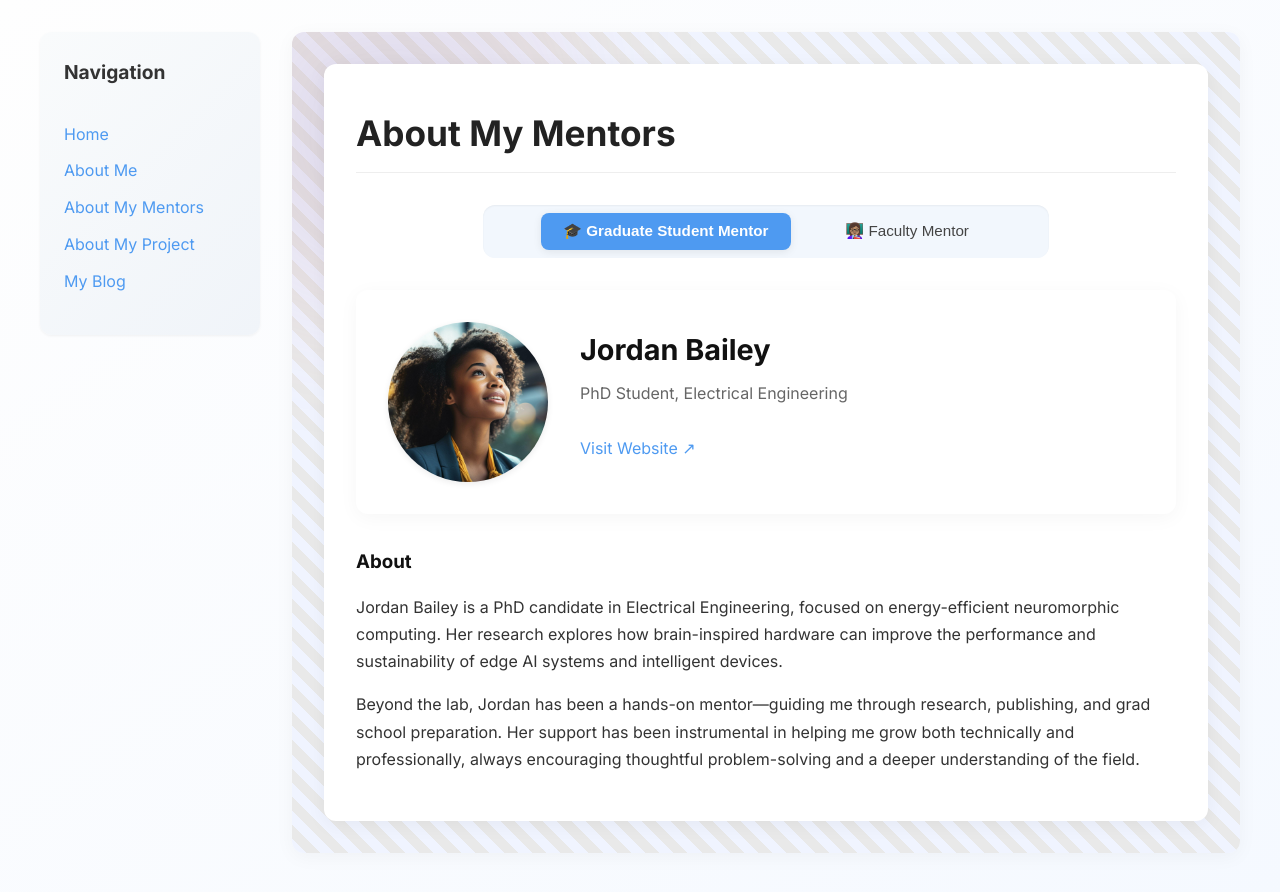
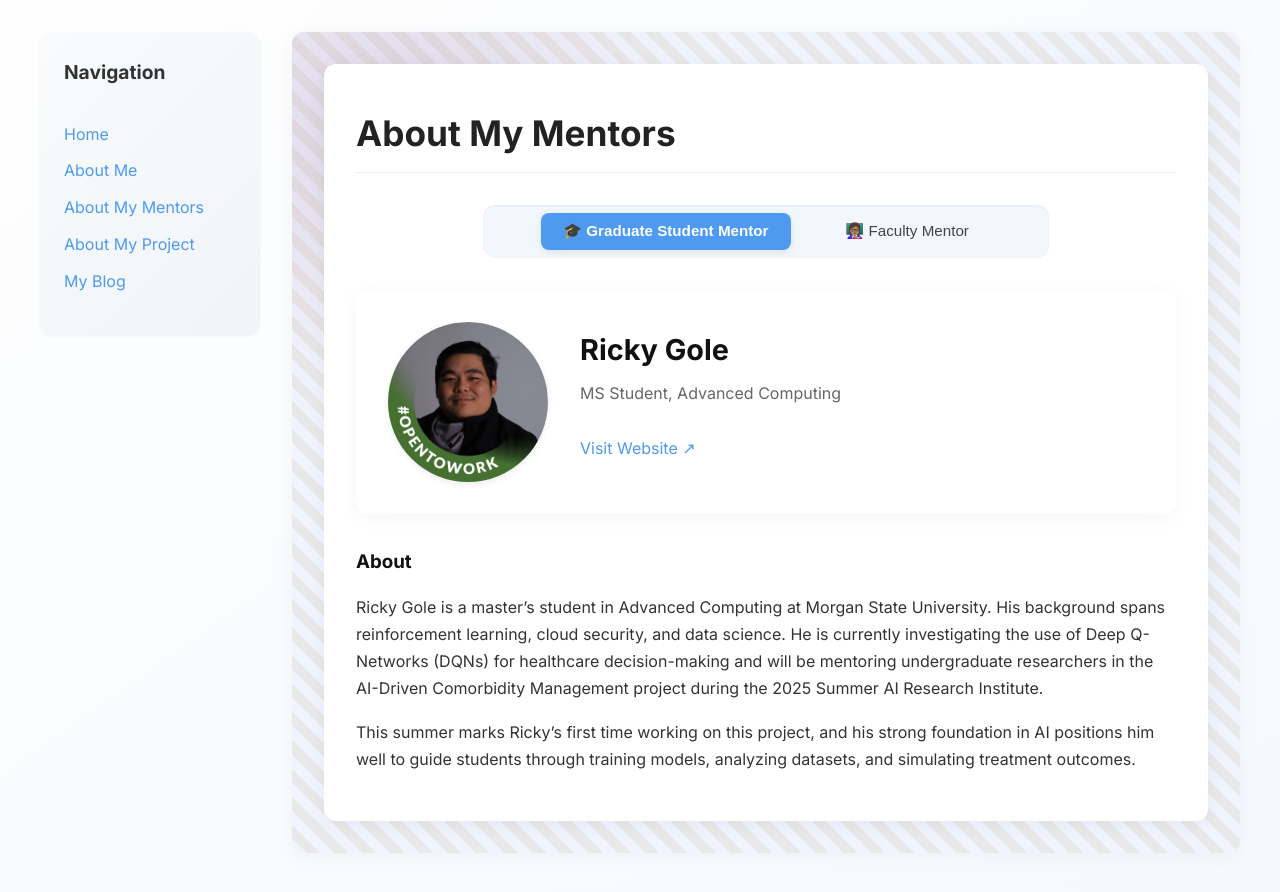
Before and after one commit to holly-agyei/holly-agyei.github.io, a Jekyll site: the page built from pages/about-my-mentor.md, in a window 1280 px wide. Shown: the top 892 px of the page. Built offline with Jekyll 4.4.1, drawn with Linux system fonts in a browser that asks for light colours.

Commit message:
Update about-my-mentor.md

```diff
--- a/pages/about-my-mentor.md
+++ b/pages/about-my-mentor.md
@@ -4,23 +4,22 @@ title: About My Mentors
 permalink: /about-my-mentor.html
 
 graduate_mentor:
-  name: Jordan Bailey
-  title: PhD Student, Electrical Engineering
-  image: /assets/images/graduate-student-mentor.jpg
-  website: https://gradmentor.example.com
+  name: Ricky Gole
+  title: MS Student, Advanced Computing
+  image: assets/images/graduate_mentor.jpeg
+  website: https://www.linkedin.com/in/ricky-gole/
   bio: |
-    Jordan Bailey is a PhD candidate in Electrical Engineering, focused on energy-efficient neuromorphic computing. Her research explores how brain-inspired hardware can improve the performance and sustainability of edge AI systems and intelligent devices.
+    Ricky Gole is a master's student in Advanced Computing at Morgan State University. His background spans reinforcement learning, cloud security, and data science. He is currently investigating the use of Deep Q-Networks (DQNs) for healthcare decision-making and will be mentoring undergraduate researchers in the AI-Driven Comorbidity Management project during the 2025 Summer AI Research Institute.
 
-    Beyond the lab, Jordan has been a hands-on mentor—guiding me through research, publishing, and grad school preparation. Her support has been instrumental in helping me grow both technically and professionally, always encouraging thoughtful problem-solving and a deeper understanding of the field.
+    This summer marks Ricky’s first time working on this project, and his strong foundation in AI positions him well to guide students through training models, analyzing datasets, and simulating treatment outcomes.
 
 faculty_mentor:
-  name: Dr. Elijah Freeman
-  title: Professor Emeritus, Tuskegee University
-  image: /assets/images/faculty-mentor.jpg
-  website: https://facultymentor.example.com
+  name: Dr. Jamell Dacon
+  title: Assistant Professor, Computer Science
+  image: assets/images/facaulty_mentor.jpeg
+  website: https://daconjam.github.io/
   bio: |
-    Dr. Elijah Freeman is a pioneering figure in the field of neural engineering and robotics. With over four decades of experience in academia and research, his work has focused on developing accessible brain-computer interface systems and exploring how robotics can enhance human capability.
+    Dr. Jamell Dacon is an Assistant Professor in the Department of Computer Science at Morgan State University, where he serves as the Director & Lead PI of the Machine Intelligence and Data Science (MINDS) Lab and is a faculty member at the Center for Equitable AI and Machine Learning Systems (CEAMLS). His research explores the intersection of AI/ML with social equity, focusing on fairness, bias, and error disparities in critical applications like healthcare.
 
-    A passionate advocate for diversity in STEM, Dr. Freeman has mentored dozens of underrepresented students and continues to inspire the next generation of researchers and technologists through his leadership and legacy.
-
+    Dr. Dacon earned his Ph.D. and M.S. in Computer Science from Michigan State University and a B.S. in Mathematics and A.S. in Computer Science from CUNY Medgar Evers College. He continues to serve as a reviewer and committee member for top-tier AI/ML conferences including ACL, ICML, IJCAI, and KDD.
 ---
```
